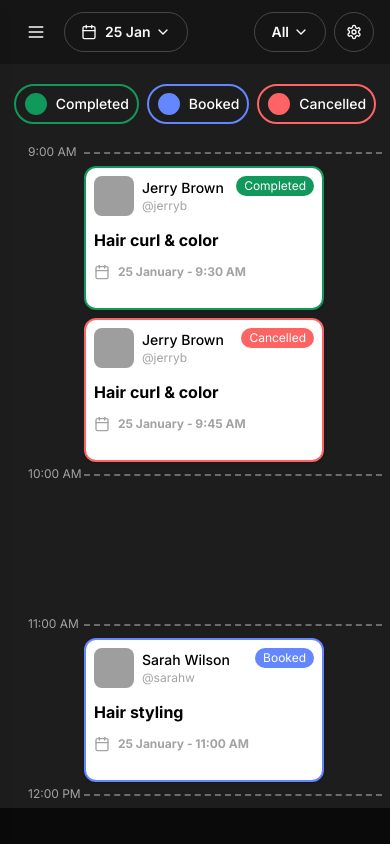
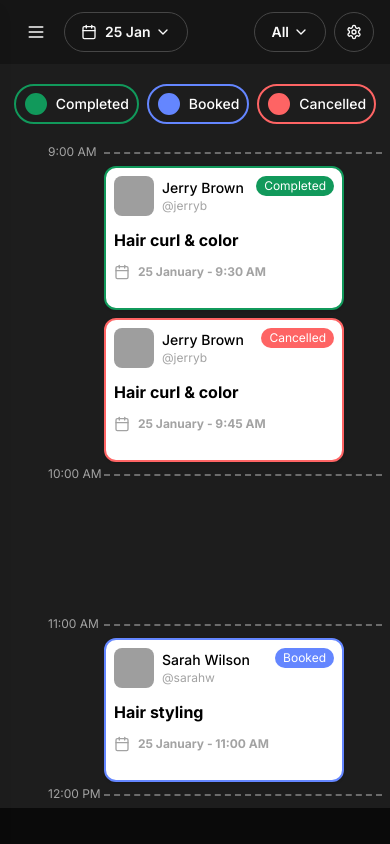
Before and after one commit to suyash0007/appointment-scheduler, a Next.js app: page / in a window 390 px wide. Built offline with nearby package versions, Linux system fonts and the light colour scheme; grey boxes are pictures that could not be loaded.

Commit message:
updated dependencies

```diff
--- a/package.json
+++ b/package.json
@@ -14,13 +14,13 @@
     "@radix-ui/react-slot": "^1.1.1",
     "class-variance-authority": "^0.7.1",
     "clsx": "^2.1.1",
-    "date-fns": "^4.1.0",
+    "date-fns": "^3.0.0",
     "lucide-react": "^0.473.0",
     "next": "15.1.6",
     "next-themes": "^0.4.4",
-    "react": "^19.0.0",
+    "react": "^18.3.1",
     "react-day-picker": "^8.10.1",
-    "react-dom": "^19.0.0",
+    "react-dom": "^18.3.1",
     "tailwind-merge": "^2.6.0",
     "tailwindcss-animate": "^1.0.7"
   },
--- a/src/components/layouts/CalendarGrid.tsx
+++ b/src/components/layouts/CalendarGrid.tsx
@@ -99,7 +99,7 @@ export function CalendarGrid({
           </Button>
         ))}
       </div>
-      <div className="relative p-2 sm:p-4 ml-5 sm:ml-0">
+      <div className="relative p-2 sm:p-4 ml-10 sm:ml-0">
         {timeSlots.map((timeSlot) => (
           <div key={timeSlot} className="relative">
             <div className="absolute left-0 top-0 -translate-y-1/2 text-xs sm:text-sm text-muted-foreground w-14 sm:w-24">
--- a/src/components/layouts/Header.tsx
+++ b/src/components/layouts/Header.tsx
@@ -1,3 +1,4 @@
+
 "use client";
 
 import { CalendarIcon, Settings, ChevronDown, Menu, X } from "lucide-react";
```
Also changed, not shown: 1 other file (tests, documents, lock files or other folders).
